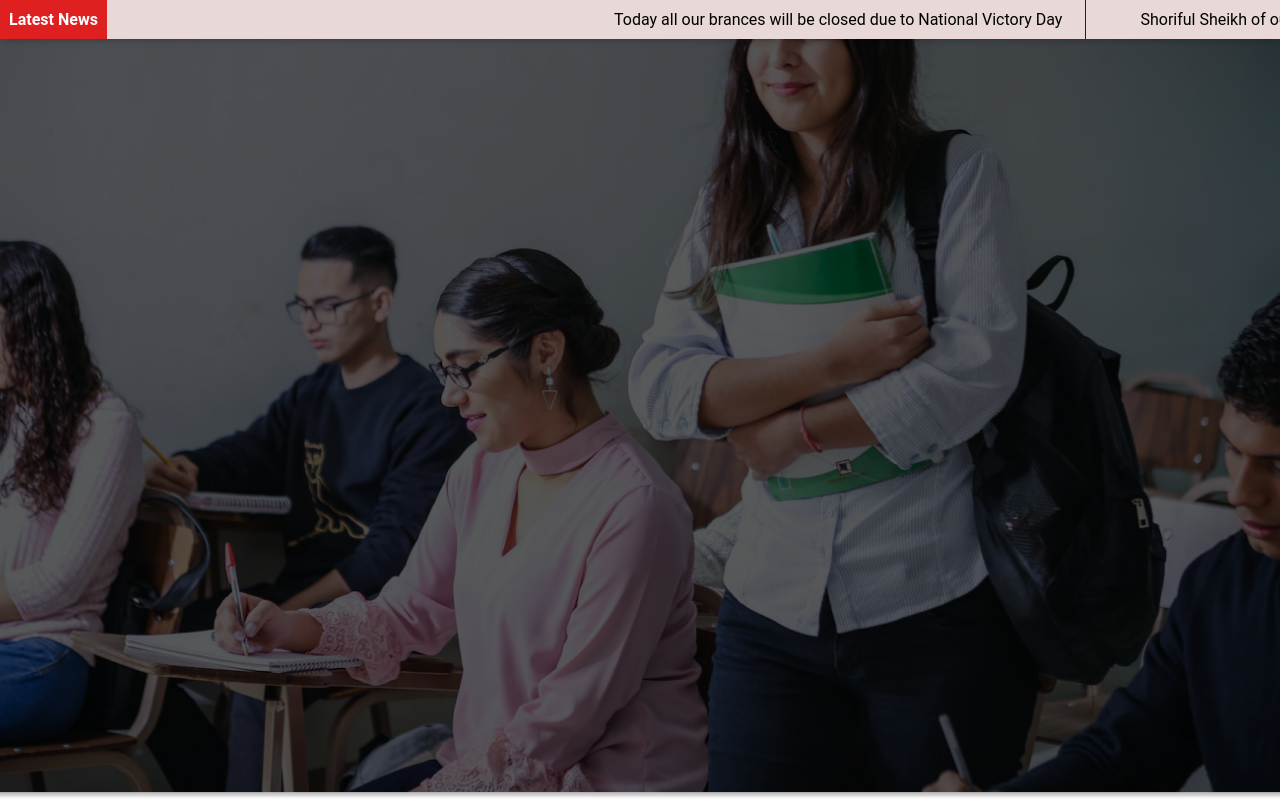
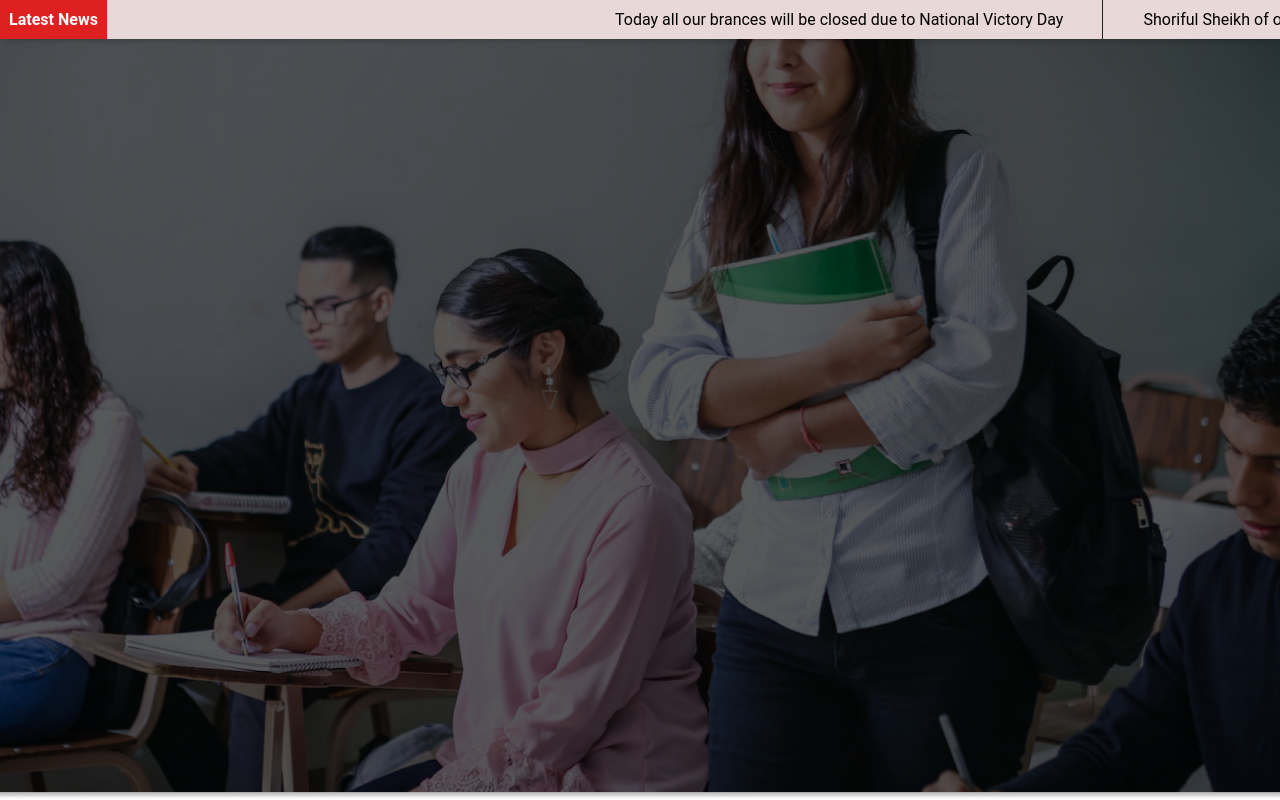
Before and after one commit to nibir4017/EKE, a PHP site: page / in a window 1280 px wide. Shown: the part 80-880 px from the top of the page. Run offline with PHP 8.4, Linux system fonts and the light colour scheme; some web fonts are replaced.

Commit message:
Update style.css

```diff
--- a/css/style.css
+++ b/css/style.css
@@ -122,11 +122,10 @@ nav ul li:hover{
 
 .news-container ul li {
   white-space: nowrap;
-  padding: 10px 24px;
+  padding: 10px 40px;
   color: black;
   position: relative;
-    margin-left: 15px;
-    margin-right: 15px;
+
 }
 
 .news-container ul li::after {
```
